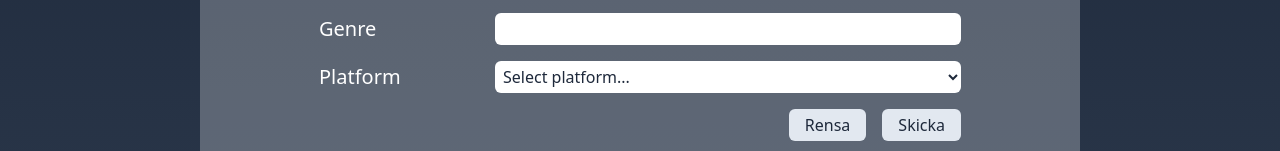
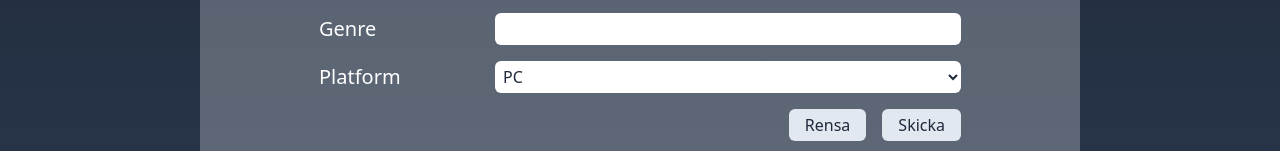
Before and after one commit to Heracronite1/gik339-31-projekt, a plain HTML site: page client/index.html in a window 1280 px wide. Shown: the part 227-378 px from the top of the page. Drawn offline with nearby package versions, Linux system fonts and the light colour scheme; no server answers.

Commit message:
Minor change index.html
Just removed selected from the disabled default option since some browsers could be picky.

```diff
--- a/client/index.html
+++ b/client/index.html
@@ -35,7 +35,7 @@
           <div class="form-control my-4 mx-auto flex w-3/4 items-center">
             <label for="platform" class="mr-4 text-xl w-40">Platform</label>
             <select id="platform" class="bg-white text-slate-800 p-1 flex-1 rounded-md" name="platform" required>
-                <option value="" disabled selected>Select platform...</option>
+                <option value="" disabled>Select platform...</option>
                 <option value="pc">PC</option>
                 <option value="ps5">PlayStation 5</option>
                 <option value="xbox">Xbox Series</option>
```
